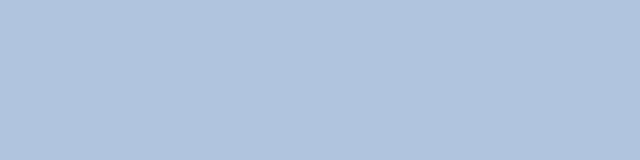
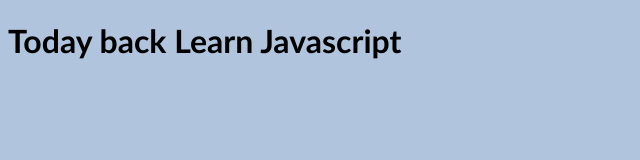
Before and after one commit to wellyandriani/javascript10-welly, a plain HTML site: page index.html in a window 1280 px wide. Shown: the whole page, without its empty margins (0-640 px from the left). Drawn offline with Linux system fonts and the light colour scheme.

Commit message:
add h1 in body

```diff
--- a/index.html
+++ b/index.html
@@ -9,7 +9,7 @@
 </head>
 <body>
     <div class="container">
-
+        <h1>Today back Learn Javascript</H1>
     </div>
 </body>
 <script src="index.js"></script>
```
